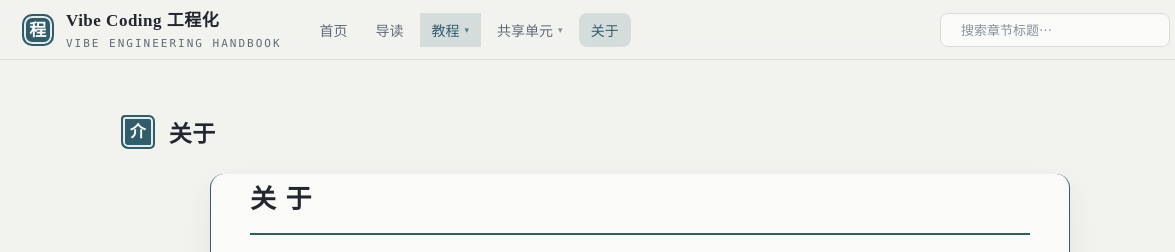
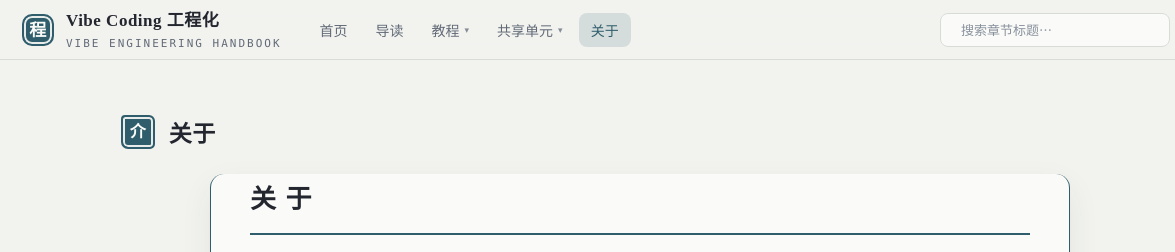
Before and after one commit to pchuan837-lab/vibe-coding-engineering, a plain HTML site: page about.html in a window 1280 px wide. Shown: the top 252 px of the page, 0-1175 px from the left. Drawn offline with Linux system fonts and the light colour scheme.

Commit message:
fix: 关于页顶栏教程下拉不再误高亮

```diff
--- a/about.html
+++ b/about.html
@@ -18,7 +18,7 @@
     <a href="index.html">首页</a>
     <a href="doc.html?doc=00-导读/README.md">导读</a>
     <div class="nav-dd">
-      <button class="nav-dd-btn active" aria-haspopup="true" aria-expanded="false">教程 <span class="nav-caret">▾</span></button>
+      <button class="nav-dd-btn" aria-haspopup="true" aria-expanded="false">教程 <span class="nav-caret">▾</span></button>
       <div class="nav-dd-menu">
         <a href="doc.html?doc=30-B1通用需求轨道/B1①-需求澄清与分析.md">B1 · 通用需求轨道</a>
         <a href="doc.html?doc=40-B2Bug修复轨道/B2①-复现与界定Bug.md">B2 · Bug 修复轨道</a>
```
